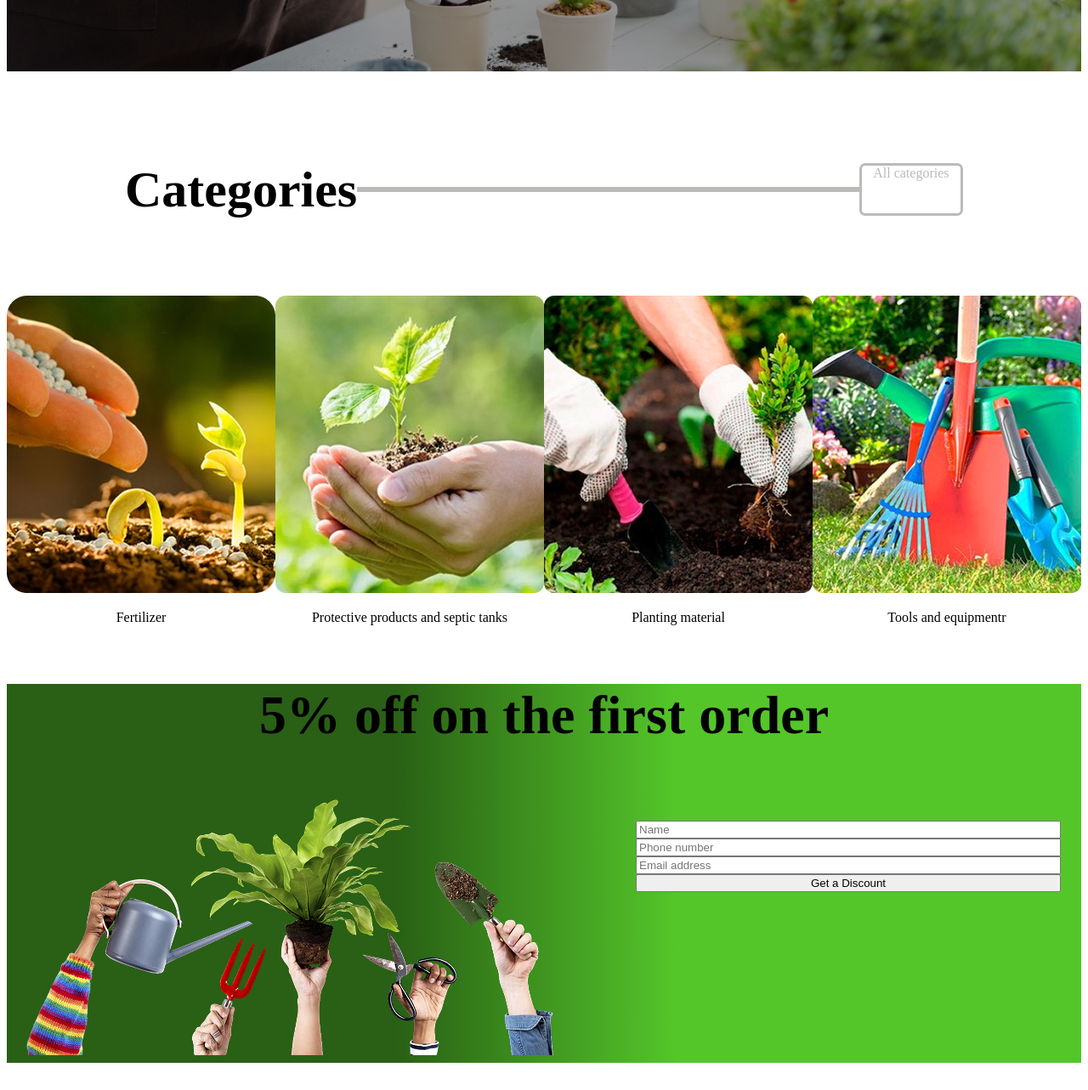
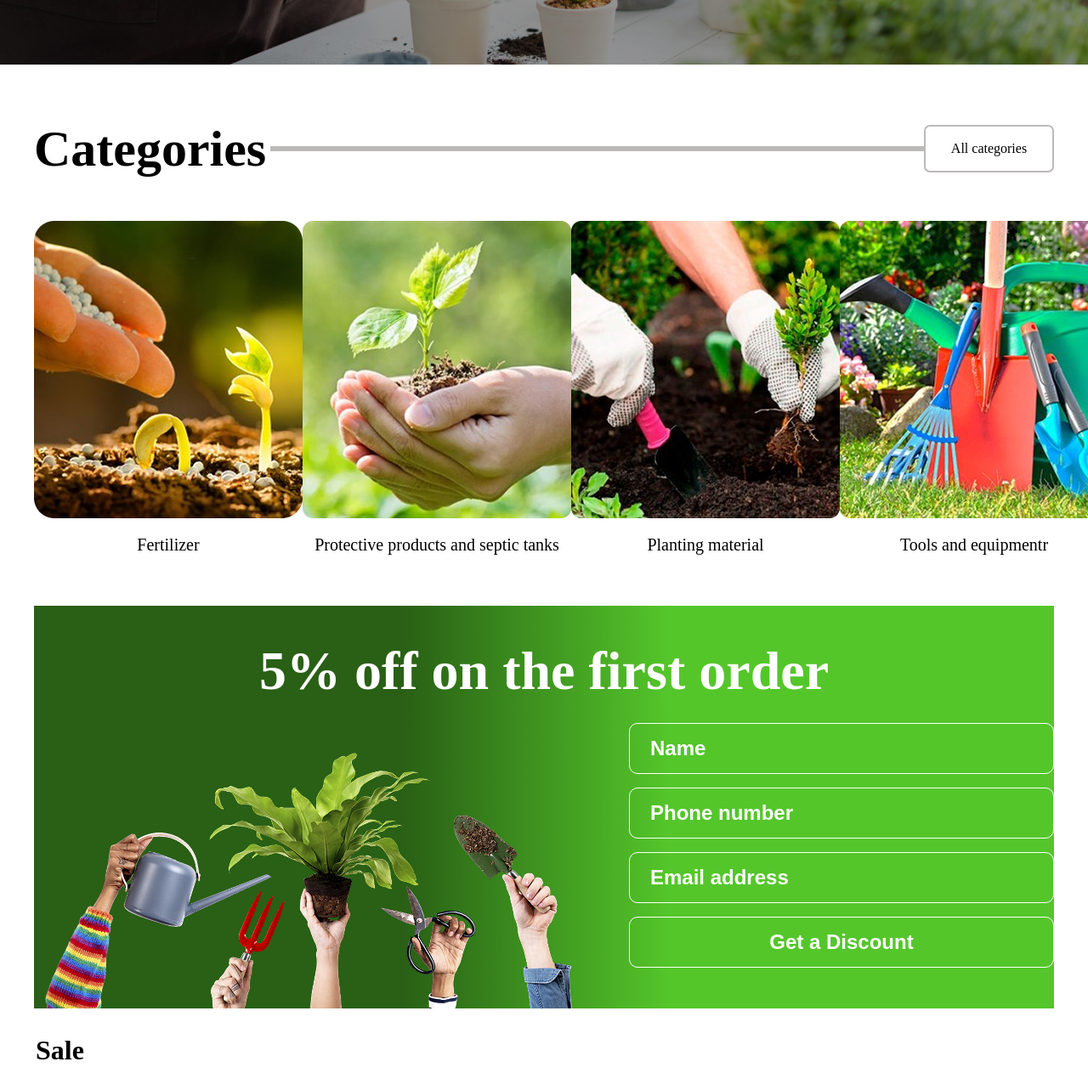
Before and after one commit to kambarova2604/GARDEN, a plain HTML site: page index.html in a window 1280 px wide. Shown: the part 660-1943 px from the top of the page at 85% size. Drawn offline with Linux system fonts and the light colour scheme.

Commit message:
new styles

```diff
--- a/Style.css
+++ b/Style.css
@@ -1,142 +1,167 @@
-header{
-    display:flex;
+* {
+  box-sizing: border-box;
+  margin: 0px;
+  padding: 0px;
+}
+
+header {
+  display: flex;
   justify-content: space-between;
   align-items: center;
   padding: 31px 42px;
-
 }
-.menu{
+.menu {
   display: flex;
   list-style-type: none;
   justify-content: center;
 
-    column-gap : 54px;
-
-
-
+  column-gap: 54px;
 }
-.menu a{
+.menu a {
   text-decoration: none;
-    color:black;
+  color: black;
   font-size: 20px;
   font-weight: 500;
-
 }
-.main .header{
+.main .header {
   text-align: center;
   margin: 0;
   font-weight: 700;
   font-size: 90px;
   text-align: center;
-color:white;
-
+  color: white;
 }
-.main{
-    background:url(./section1-bg.jpg) center center / cover no-repeat;
-
+.main {
+  background: url(./section1-bg.jpg) center center / cover no-repeat;
 
   height: 600px;
-
-
 }
-.main button{
+.main button {
   display: block;
-    margin: 0 auto ;
-    border-radius:20px ;
-    padding: 17px 57px ;
-    background-color:  #A0BD4D;
-    color : #FFFFFF;
+  margin: 0 auto;
+  border-radius: 20px;
+  padding: 17px 57px;
+  background-color: #a0bd4d;
+  color: #ffffff;
   font-weight: 600;
   font-size: 20px;
   border: none;
   margin-top: 40px;
-
-
 }
-.header2{
-    display:flex;
+.header2 {
+  display: flex;
   justify-content: space-between;
   align-items: center;
-    padding: 60px 40px 46px;
-    margin: 0px 99px 0px;
+  margin: 60px 40px 0px 40px;
 }
 .header2 block {
   border-radius: 7px;
-    color:#BCB9B9;
+  color: #bcb9b9;
   border-style: solid;
   width: 153px;
   height: 56px;
-    padding: 16,5px  12px;
+  padding: 16, 5px 12px;
   text-align: center;
-
-
 }
-.header2 p{
-
+.header2 p {
   border-style: solid;
-    color:#BCB9B9;
+  color: #bcb9b9;
   width: 769px;
-
-
-
-
-
 }
-.header2 h1{
+.header2 h1 {
   font-family: Montserrat;
   font-weight: 700;
   font-size: 60px;
   line-height: 130%;
-
   text-align: center;
   column-gap: 99px;
   padding-right: 0px;
-
-
+  margin: 0px;
 }
-.section2{
-    display:flex;
+.section2 {
+  display: flex;
   flex-direction: row;
-    justify-content: space-around;
+  justify-content: space-between;
   text-align: center;
+  margin: 0px 40px;
+  margin-top: 46px;
 }
 
+.section2 p {
+  margin-top: 16px;
+  font-size: 20px;
+  font-weight: 500;
+}
+.section3 {
+  margin: 0px 40px;
+  margin-top: 60px;
+  padding-top: 40px;
+}
 .section3 img {
-    position:relative;
-    bottom: 5px;
-    left: 10PX;
+  position: absolute;
+  bottom: 0;
+  left: 0;
   width: 652px;
   height: 314px;
+}
+.section3 form {
+  width: 500px;
 
-}
-.section3 form{
-    width:500px;
-    height: 60px;
-    padding: 17px 24px;
   display: flex;
   flex-direction: column;
   justify-content: space-between;
-    margin: 16px 0px;
-    float: right;
+  position: absolute;
+  top: 8px;
+  right: 0;
+}
 
+.section3 .wrapper form input {
+  padding: 19px 24px;
+  width: 500px;
+  height: 60px;
+  background: none;
+  border: 1.5px white solid;
+  border-radius: 10px;
+  margin-top: 16px;
+  font-weight: 700;
+  font-size: 24px;
+  color: white;
+}
+.section3 .wrapper form input::placeholder {
+  color: white;
+}
 
+.section3 .wrapper form .btn {
+  width: 500px;
+  height: 60px;
+  background: none;
+  border: 1.5px white solid;
+  border-radius: 10px;
+  margin-top: 16px;
+  font-weight: 700;
+  font-size: 24px;
+  color: white;
+  cursor: pointer;
 }
-.section3 h1{
 
+.section3 h1 {
   font-weight: 700;
   font-size: 64px;
   text-align: center;
-
+  color: white;
 }
 
-.section3{
-    background: linear-gradient(269.78deg, #54C62A 37.67%, #296015 63.72%) ;
-
-
+.section3 {
+  background: linear-gradient(269.78deg, #54c62a 37.67%, #296015 63.72%);
+}
+.section3 .wrapper {
+  width: 1200px;
+  height: 360px;
+  position: relative;
 }
 
-.section4{
-    display:flex;
+.section4 {
+  display: flex;
   justify-content: space-between;
 
   width: 316px;
@@ -145,16 +170,13 @@ padding-right: 0px;
   font-size: 20px;
   column-gap: 32px;
   border-radius: 16px;
-    border-color: #998C8C;
-    border:2px;
-
-
-
+  border-color: #998c8c;
+  border: 2px;
 }
-.footer div{
+.footer div {
   border-style: solid;
-    border:2px;
-    background-color: #998C8C;
+  border: 2px;
+  background-color: #998c8c;
 
   width: 662px;
   height: 150px;
@@ -162,9 +184,24 @@ padding-right: 0px;
   display: inline-block;
   align-items: center;
 
+  column-gap: 142px;
+  justify-content: space-between;
+  margin: 41px 142px 30px 40px;
+}
 
-    column-gap: 142px;
-    justify-content:space-between ;
-    margin: 41px 142px 30px 40px ;
-
+.category-wrapper {
+  display: flex;
+  align-items: center;
+  justify-content: end;
 }
+.category-block {
+  padding: 16px 12px;
+  height: 56px;
+  width: 153px;
+  border: 2.5px #bcb9b9 solid;
+  display: flex;
+  align-items: center;
+  justify-content: center;
+  text-align: center;
+  border-radius: 7px;
+}
--- a/index.html
+++ b/index.html
@@ -1,65 +1,72 @@
 <!DOCTYPE html>
 <html lang="en">
+
 <head>
-    <meta charset="UTF-8">
-    <meta name="viewport" content="width=device-width, initial-scale=1.0">
+    <meta charset="UTF-8" />
+    <meta name="viewport" content="width=device-width, initial-scale=1.0" />
     <title>Document</title>
-    <link href="./Style.css" rel="stylesheet"   />
+    <link href="./Style.css" rel="stylesheet" />
+</head>
 
-
-
-</head>
 <body>
-    <header >
-        <div>  <img src ="./logo.svg" height="70px" width="70px" /></div>
+    <header>
+        <div><img src="./logo.svg" height="70px" width="70px" /></div>
         <div>
             <ul class="menu">
-                <li><a href="">Main Page</a> </li>
+                <li><a href="">Main Page</a></li>
                 <li><a href="">Categories</a></li>
                 <li><a href="">All products</a></li>
                 <li><a href="">All sales</a></li>
-
             </ul>
         </div>
-        <div> <img src ="./icon.svg" height="48px" width="48px"/></div>
+        <div><img src="./icon.svg" height="48px" width="48px" /></div>
     </header>
     <section class="main">
-        <h1 class="header" >Amazing Discounts <br/>on Garden Products!</h1>
+        <h1 class="header">Amazing Discounts <br />on Garden Products!</h1>
         <button>Check out</button>
-
     </section>
-    <header class="header2">
+    <div class="header2">
         <h1>Categories</h1>
+        <div class="category-wrapper">
             <p></p>
-        <block>All categories</block>
-    </header>
+            <div class="category-block">All categories</div>
+        </div>
+    </div>
     <section class="section2">
-        <div><img src="./section2-1.png"><p>Fertilizer</p></div>
-        <div><img src="./section2-2.png"><p>Protective products and septic tanks</p></div>
-        <div><img src="./section2-3.png"><p>Planting material	</p></div>
-        <div><img src="./section2-4.png"><p>Tools and equipmentr</p></div>
+        <div>
+            <img src="./section2-1.png" />
+            <p>Fertilizer</p>
+        </div>
+        <div>
+            <img src="./section2-2.png" />
+            <p>Protective products and septic tanks</p>
+        </div>
+        <div>
+            <img src="./section2-3.png" />
+            <p>Planting material</p>
+        </div>
+        <div>
+            <img src="./section2-4.png" />
+            <p>Tools and equipmentr</p>
+        </div>
     </section>
 
     <section class="section3">
+        <h1>5% off on the first order</h1>
+        <div class="wrapper">
+            <img src="./section 3.png" />
 
-<h1>5% off on the first order</h1>
-<img src="./section 3.png">
+            <form>
+                <input type="text" name="Name" placeholder="Name" />
 
-        <form >
+                <input type="number" name="Phone number " placeholder="Phone number" />
 
-          <input type="text"  name="Name" placeholder="Name">
+                <input type="email" name="Email" placeholder="Email address" />
 
-          <input type="number"  name="Phone number " placeholder="Phone number">
-
-         <input type ="email"  name="Email" placeholder="Email address">
-
-          <input type="submit" value="Get a Discount">
+                <button class="btn">Get a Discount</button>
+                <!-- <input type="submit" value="Get a Discount" /> -->
             </form>
-
-
-
-
-
+        </div>
     </section>
 
     <header class="header4">
@@ -68,33 +75,51 @@
         <block></block>
     </header>
 
-
     <section class="section4">
-
-
-
-    <div><img src="./section4-1.png"><div></div><p>Decorative forged bridge<br>$500  $1000</p></div>
-    <div><img src="./section4-2.png"><div></div><p> Decorative forged bridge <br> $500  $1000</p></div>
-    <div><img src="./section4-3.png"><div></div><p>Decorative forged bridge<br>$500  $1000</p></div>
-    <div><img src="./section4-4.png"><div></div><p>Decorative forged bridge<br>$500  $1000</p></div>
-
-
-
-
-
-
-
-
+        <div>
+            <img src="./section4-1.png" />
+            <div></div>
+            <p>Decorative forged bridge<br />$500 $1000</p>
+        </div>
+        <div>
+            <img src="./section4-2.png" />
+            <div></div>
+            <p>
+                Decorative forged bridge <br /> $500 $1000
+            </p>
+        </div>
+        <div>
+            <img src="./section4-3.png" />
+            <div></div>
+            <p>Decorative forged bridge<br />$500 $1000</p>
+        </div>
+        <div>
+            <img src="./section4-4.png" />
+            <div></div>
+            <p>Decorative forged bridge<br />$500 $1000</p>
+        </div>
     </section>
-<footer >
+    <footer>
         <h1>Contacts</h1>
         <div class="footer">
-    <div><p>Phone</p>+7 (499) 350-66-04</div>
-    <div><p>Address</p>Dubininskaya Ulitsa, 96, Moscow, Russia, 115093</div>
-     <div><p>Socials</p></div>
-    <div><p>Working Hours</p>24 hours a day</div>
+            <div>
+                <p>Phone</p>
+                +7 (499) 350-66-04
+            </div>
+            <div>
+                <p>Address</p>
+                Dubininskaya Ulitsa, 96, Moscow, Russia, 115093
+            </div>
+            <div>
+                <p>Socials</p>
+            </div>
+            <div>
+                <p>Working Hours</p>
+                24 hours a day
+            </div>
         </div>
     </footer>
     //
 </body>
+
 </html>
```
Lines whose indentation alone changed are shown as unchanged.
